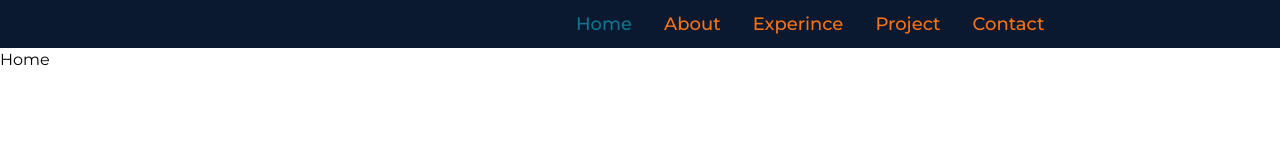
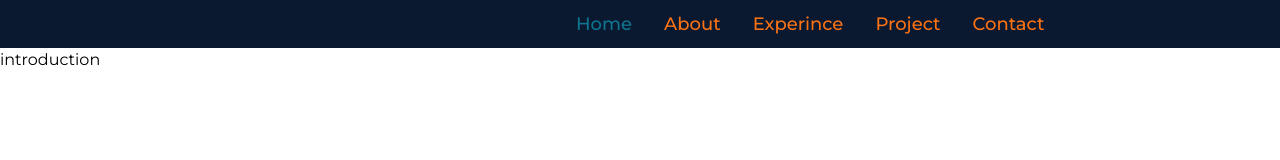
Before and after one commit to nishu2525/Portfolio, a React (Vite) app: page / in a window 1280 px wide. Shown: the top 160 px of the page. Built offline with nearby package versions, Linux system fonts and the light colour scheme.

Commit message:
Started home

```diff
--- a/src/Pages/Home/Home.jsx
+++ b/src/Pages/Home/Home.jsx
@@ -5,7 +5,7 @@
   return (
     <div>
         <Header/>
-      Home
+    introduction
     </div>
   )
 }
```
